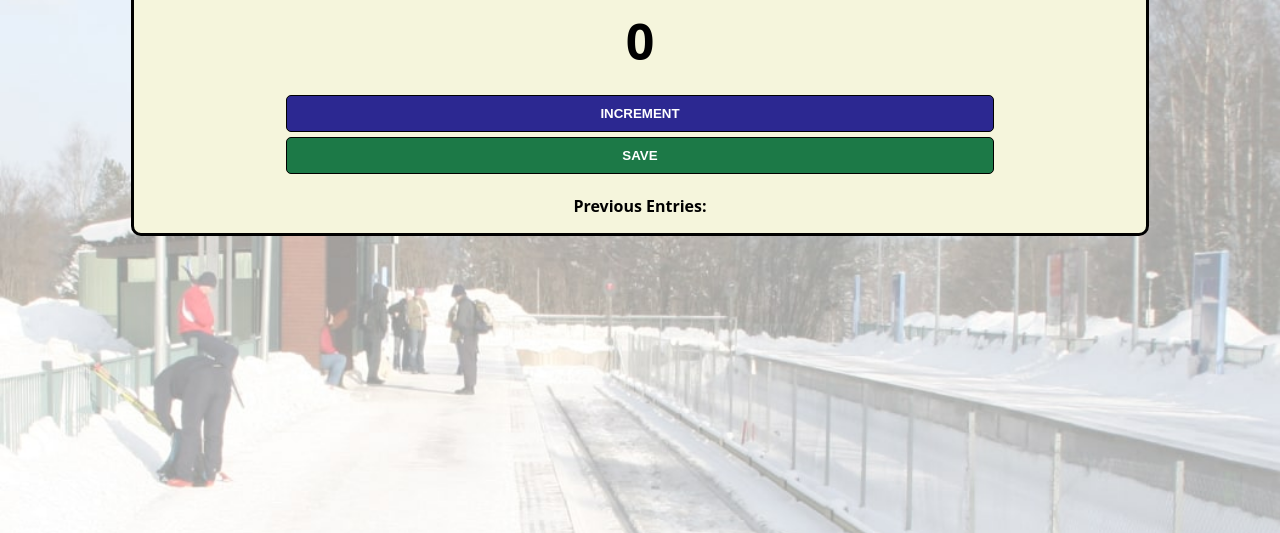
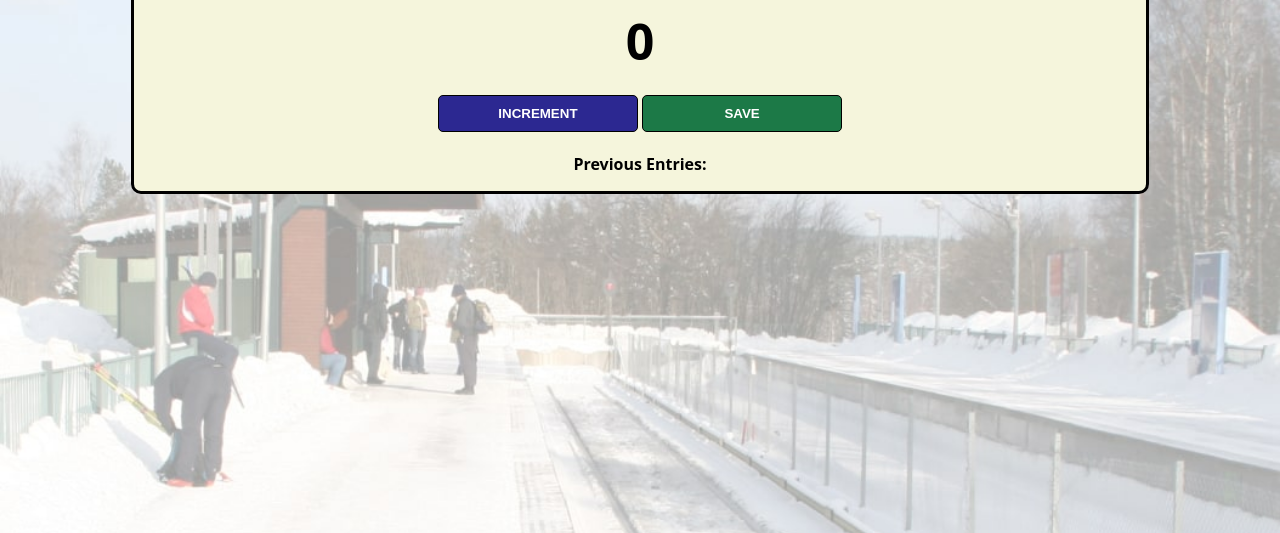
Before and after one commit to ahanafasir/passenger-counter, a plain HTML site: page index.html in a window 1280 px wide. Shown: the part 267-800 px from the top of the page. Drawn offline with Linux system fonts and the light colour scheme.

Commit message:
fixed some goofy layouts

```diff
--- a/style.css
+++ b/style.css
@@ -48,14 +48,12 @@ button {
 
     background: #2c2891;
     color: white;
-    width: 70%;
 }
 
 #save-btn {
 
     background: #1c7947;
     color: white;
-    width: 70%;
 }
 
 #save-el {
```
